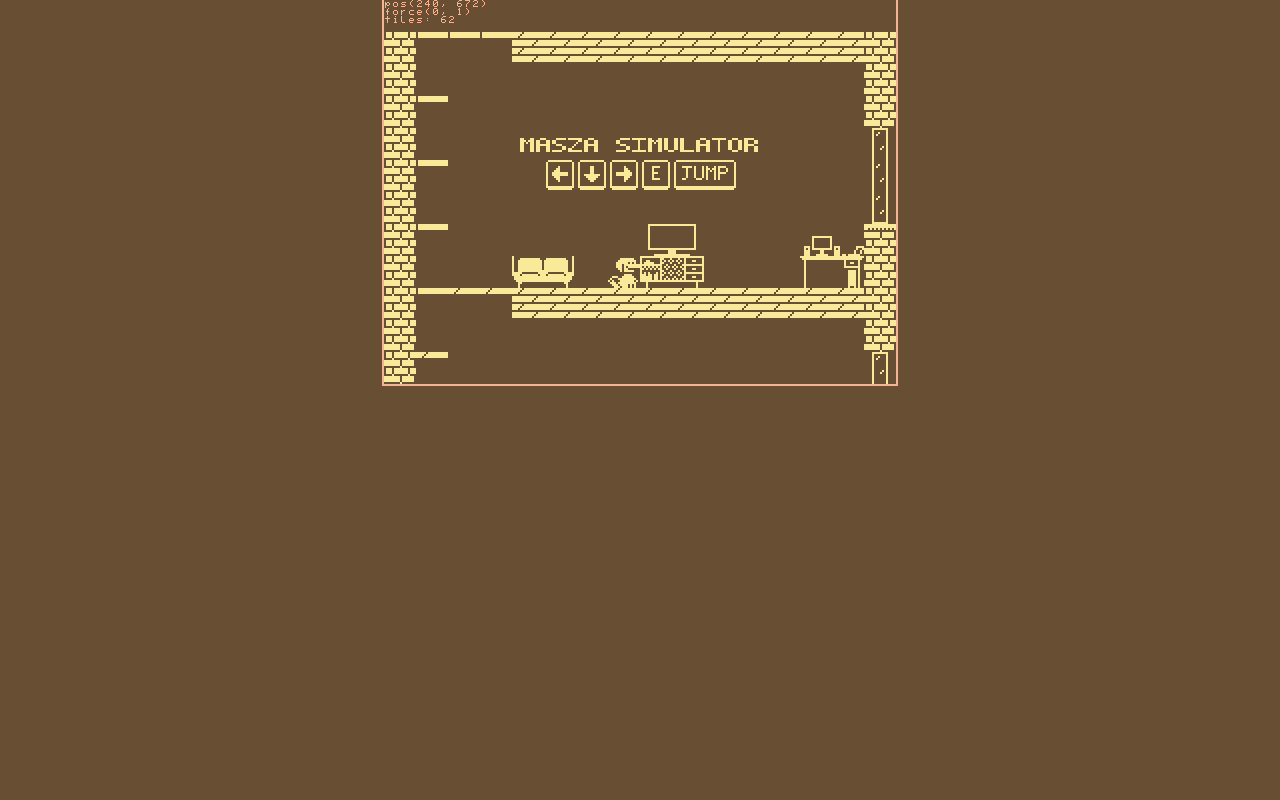
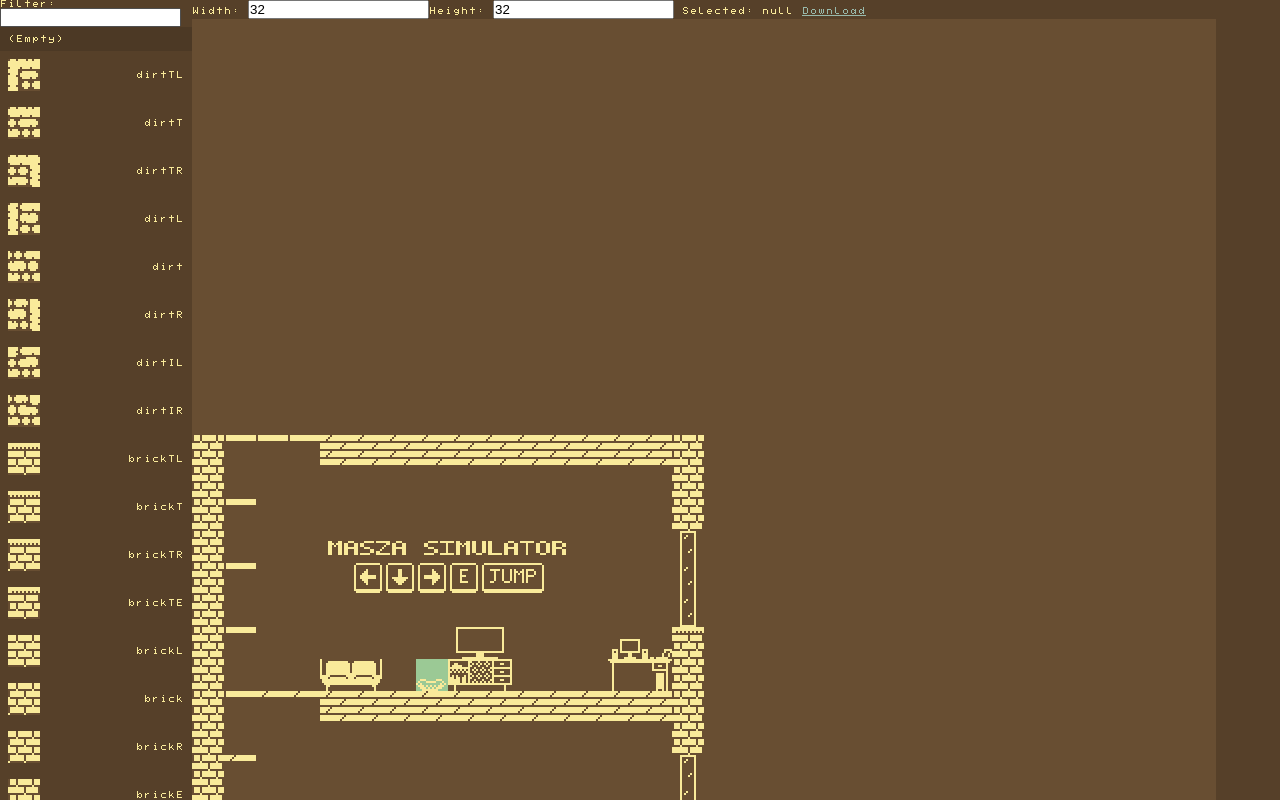
Before and after one commit to nmoutschen/masza.nmtsn.me, a Vue app: page /#/editor in a window 1280 px wide. Built offline with nearby package versions, Linux system fonts and the light colour scheme.

Commit message:
create basic world editor

```diff
--- a/package.json
+++ b/package.json
@@ -12,11 +12,13 @@
     "node-sass": "^4.13.1",
     "sass-loader": "^8.0.2",
     "vue": "^2.6.11",
+    "vue-router": "^3.1.6",
     "vuex": "^3.1.3"
   },
   "devDependencies": {
     "@vue/cli-plugin-babel": "~4.3.0",
     "@vue/cli-plugin-eslint": "~4.3.0",
+    "@vue/cli-plugin-router": "^4.3.1",
     "@vue/cli-plugin-vuex": "^4.3.0",
     "@vue/cli-service": "~4.3.0",
     "babel-eslint": "^10.1.0",
--- a/src/App.vue
+++ b/src/App.vue
@@ -1,16 +1,14 @@
 <template>
   <div id="app">
-    <Game/>
+    <router-view/>
   </div>
 </template>
 
 <script>
-import Game from "./components/Game.vue";
 
 export default {
   name: 'App',
   components: {
-    Game
   }
 }
 </script>
--- a/src/assets/colors.scss
+++ b/src/assets/colors.scss
@@ -1,4 +1,6 @@
 $background: #684E32;
+$background-dark: #564029;
+$background-darker: #4C3925;
 $primary: #F9EA9A;
 $red: #F4B393;
 $blue: #98B9AB;
--- a/src/main.js
+++ b/src/main.js
@@ -1,10 +1,12 @@
 import Vue from 'vue'
 import App from './App.vue'
+import router from './router'
 import store from './store'
 
 Vue.config.productionTip = false
 
 new Vue({
+  router,
   store,
   render: h => h(App)
 }).$mount('#app')
--- /dev/null
+++ b/src/router/index.js
@@ -0,0 +1,24 @@
+import Vue from 'vue';
+import VueRouter from 'vue-router';
+import Game from '@/views/Game.vue';
+
+Vue.use(VueRouter)
+
+  const routes = [
+  {
+    path: '/',
+    name: 'Game',
+    component: Game
+  },
+  {
+    path: '/editor',
+    name: 'Editor',
+    component: () => import(/* webpackChunkName: "about" */ '@/views/Editor.vue')
+  }
+]
+
+const router = new VueRouter({
+  routes
+})
+
+export default router
--- /dev/null
+++ b/src/views/Editor.vue
@@ -0,0 +1,188 @@
+<template>
+  <div id="editor">
+    <div id="tileset">
+      <div id="filterTile">
+        <label for="filterTileField">Filter: </label>
+        <input type="text" id="filterTileField" v-model="typeFilter"/>
+      </div>
+      <div class="tile tileEmpty"
+        :class="{selected: isTypeSelected('null')}"
+        data-name="null"
+        v-on:click="typeClick"
+      >
+        <div class="tileName">(Empty)</div>
+      </div>
+      <div
+        class="tile"
+        :class="{selected:
+        isTypeSelected(tile.name)}"
+        v-for="tile in tileTypes"
+        :key="tile.name"
+        :data-name="tile.name"
+        v-on:click="typeClick"
+      >
+        <div class="tileImg" :style="tile.style"></div> <div class="tileName">{{ tile.name }}</div>
+      </div>
+    </div>
+    <div id="world">
+      <div id="worldSettings">
+        <p>
+          <label for="worldWidth">Width: </label><input type="text" v-model="worldConfig.width" id="worldWidth"/>
+          <label for="worldHeight">Height: </label><input type="text" v-model="worldConfig.height" id="worldHeight"/>
+          Selected: {{typeSelected}}
+          <a :href="worldConfigDownload" id="download" download="world.json">Download</a>
+        </p>
+      </div>
+      <div id="worldMap" :style="worldMapStyle" v-on:click="worldMapClick">
+        <div id="worldStart" :style="worldStartStyle"></div>
+        <div :data-id="tile.id" class="tile" v-for="tile in world.tiles" :key="tile.id" :style="tile.style" v-on:click="tileClick"></div>
+      </div>
+    </div>
+  </div>
+</template>
+
+<script>
+import tileset from '@/lib/tileset/index.js';
+import worldConfig from '@/lib/world/world.json';
+import { parseWorld } from '@/lib/world/index.js';
+
+export default {
+  computed: {
+    tileTypes() {
+      var types = Object.values(this.tileset.tiles);
+      return types.filter(tile => tile.name.includes(this.typeFilter));
+    },
+    worldConfigDownload() {
+      return "data:text/json;charset=utf-8," + encodeURIComponent(JSON.stringify(this.worldConfig));
+    },
+    world() {
+      return parseWorld(this.worldConfig);
+    },
+    worldStartStyle() {
+      return `
+        left: ${this.worldConfig.start.x * 32}px;
+        top: ${this.worldConfig.start.y * 32}px;
+      `;
+    },
+    worldMapStyle() {
+      return `
+        width: ${this.worldConfig.width * 32}px;
+        height: ${this.worldConfig.height * 32}px;
+      `;
+    }
+  },
+  data() {
+    return {
+      typeSelected: "null",
+      typeFilter: "",
+      tileset,
+      worldConfig
+    }
+  },
+  methods: {
+    typeClick(event) {
+      this.typeSelected = event.target.dataset.name || event.target.parentNode.dataset.name;
+    },
+    isTypeSelected(name) {
+      return name == this.typeSelected;
+    },
+    tileClick(event) {
+      if(this.typeSelected == "null") {
+        this.worldConfig.tiles.splice(event.target.dataset.id, 1);
+      } else {
+        this.worldConfig.tiles[event.target.dataset.id].type = this.typeSelected;
+      }
+    },
+    worldMapClick(event) {
+      if(this.typeSelected == "null" || event.target.id != "worldMap") {
+        return;
+      }
+
+      var tile = {
+        type: this.typeSelected,
+        x: Math.floor(event.offsetX/32),
+        y: Math.floor(event.offsetY/32)
+      };
+      this.worldConfig.tiles.push(tile)
+    }
+  }
+}
+</script>
+
+<style lang="scss">
+@import "../assets/colors.scss";
+
+#editor {
+  width: 100vw;
+  height: 100vh;
+
+  display: flex;
+  flex-flow: row nowrap;
+
+  #tileset {
+    width: 192px;
+    height: 100vh;
+    overflow: scroll;
+    background-color: $background-dark;
+
+    .tile {
+      display: flex;
+      flex-flow: row nowrap;
+      justify-content: space-between;
+      align-items: center;
+      padding: 8px;
+
+      &:hover {
+        background-color: $background-darker;
+      }
+
+      &.selected {
+        background-color: $background-darker;
+      }
+
+      .tileImg {
+        background-color: $background;
+      }
+    }
+  }
+
+  #world {
+    flex-grow: 1;
+    height: 100vh;
+    overflow: scroll;
+    background-color: $background-dark;
+
+    #download {
+      color: $blue;
+    }
+
+    #worldStart {
+      position: absolute;
+      width: 32px;
+      height: 32px;
+      background-color: $green;
+    }
+
+    #worldMap {
+      position: relative;
+      background-color: $background;
+
+      .tile:hover {
+        background-color: rgba(0, 0, 0, 0.1);
+      }
+    }
+  }
+
+  * {
+    // Prevent smoothing edges in images.
+    image-rendering: optimizeSpeed;
+    image-rendering: -moz-crisp-edges;
+    image-rendering: -o-crisp-edges;
+    image-rendering: -webkit-optimize-contrast;
+    image-rendering: optimize-contrast;
+    image-rendering: crisp-edges;
+    image-rendering: pixelated;
+    -ms-interpolation-mode: nearest-neighbor;
+  }
+}
+</style>
```
Also changed, not shown: src/components/Editor.vue (deleted, +0 -24 lines), src/lib/world/index.js, src/views/Game.vue (renamed from src/components/Game.vue), 1 other file (tests, documents, lock files or other folders).
